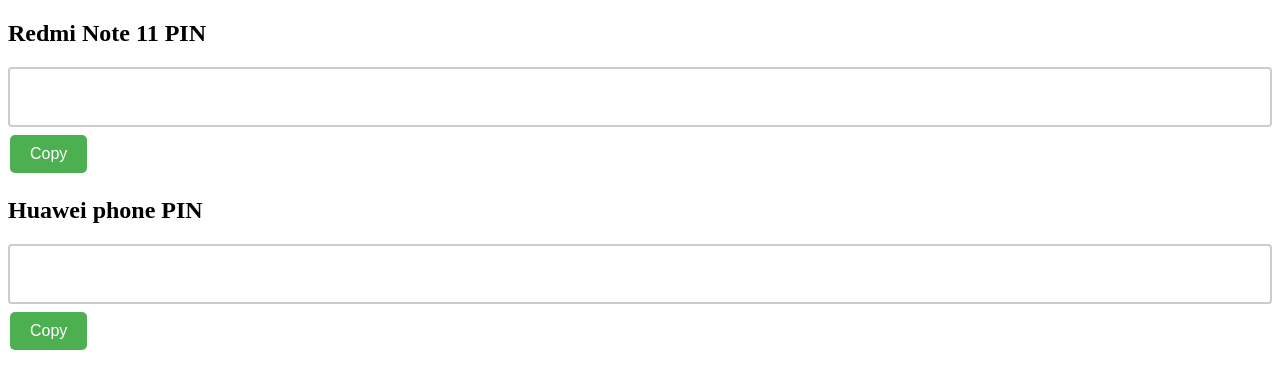
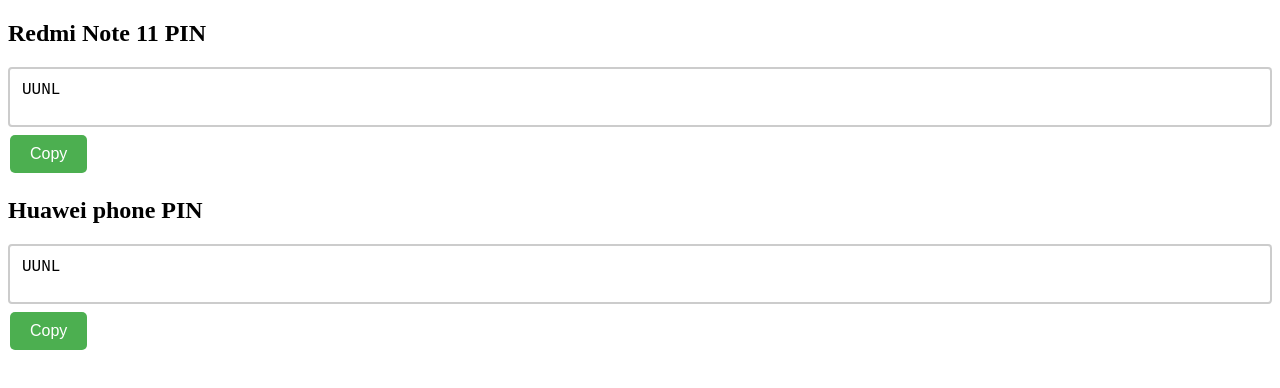
Before and after one commit to brhnzm/s, a plain HTML site: page p.html in a window 1280 px wide. Drawn offline with Linux system fonts and the light colour scheme.

Commit message:
Update p.html

```diff
--- a/p.html
+++ b/p.html
@@ -62,12 +62,12 @@
 <body>
 
 <h2>Redmi Note 11 PIN</h2>
-<textarea id="textToCopy1" aria-label="pin code" oninput="resizeTextarea('textToCopy1')"></textarea>
+<textarea id="textToCopy1" aria-label="pin code" oninput="resizeTextarea('textToCopy1')">UUNL</textarea>
 <br>
 <button class="button" aria-label="Copy TOTP Key" data-copy-target="textToCopy1" onclick="copyToClipboard('textToCopy1')">Copy</button>
 
 <h2>Huawei phone PIN</h2>
-<textarea id="textToCopy2" aria-label="pin code" oninput="resizeTextarea('textToCopy2')"></textarea>
+<textarea id="textToCopy2" aria-label="pin code" oninput="resizeTextarea('textToCopy2')">UUNL</textarea>
 <br>
 <button class="button" aria-label="Copy Key Data" data-copy-target="textToCopy2" onclick="copyToClipboard('textToCopy2')">Copy</button>
 
```
